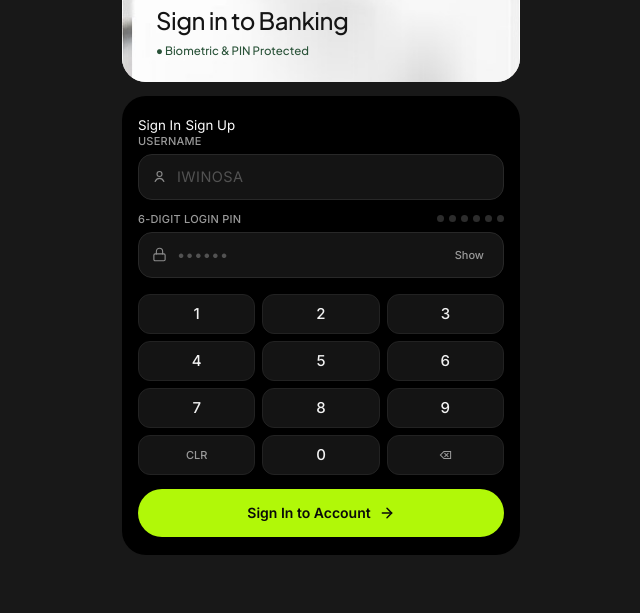
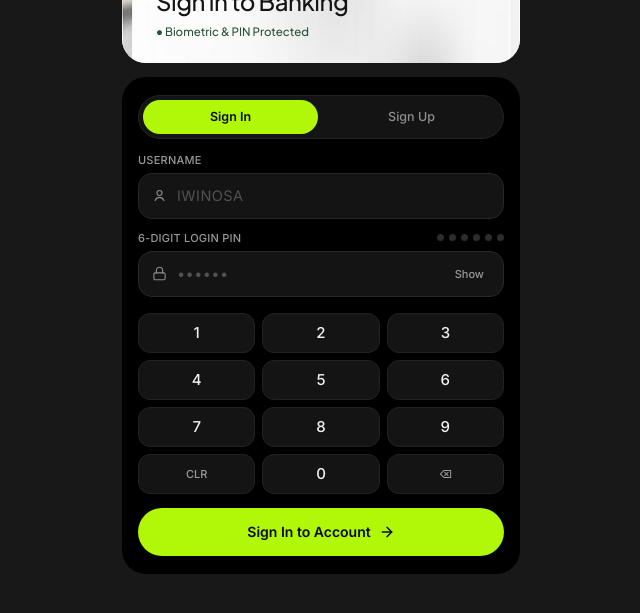
Before and after one commit to iwinosaozigbo/crypto-portfolio-glass, a plain HTML site: page index.html in a window 1280 px wide. Shown: the part 167-780 px from the top of the page, without its empty margins (319-959 px from the left). Drawn offline with Linux system fonts and the light colour scheme.

Commit message:
Add Sign Up mode with custom name and starting balance

```diff
--- a/styles.css
+++ b/styles.css
@@ -168,6 +168,39 @@ button {
   padding: 18px 16px;
   border-radius: 24px;
   background-color: var(--card-black);
+}
+
+/* Sign In / Sign Up Segmented Pill Switcher */
+.auth-mode-tabs {
+  display: grid;
+  grid-template-columns: 1fr 1fr;
+  gap: 6px;
+  padding: 4px;
+  border-radius: 999px;
+  background-color: #141414;
+  border: 1px solid #242424;
+  margin-bottom: 14px;
+}
+
+.auth-tab {
+  height: 34px;
+  border-radius: 999px;
+  font-size: 12.5px;
+  font-weight: 500;
+  color: #8E8E8E;
+  transition: background-color 0.15s ease, color 0.15s ease;
+}
+
+.auth-tab.active {
+  background-color: var(--lime-btn);
+  color: #0A0A0A;
+  font-weight: 600;
+}
+
+.input-currency-prefix {
+  font-size: 14.5px;
+  font-weight: 600;
+  color: #8C8C8C;
 }
 
 .login-field-group {
```
